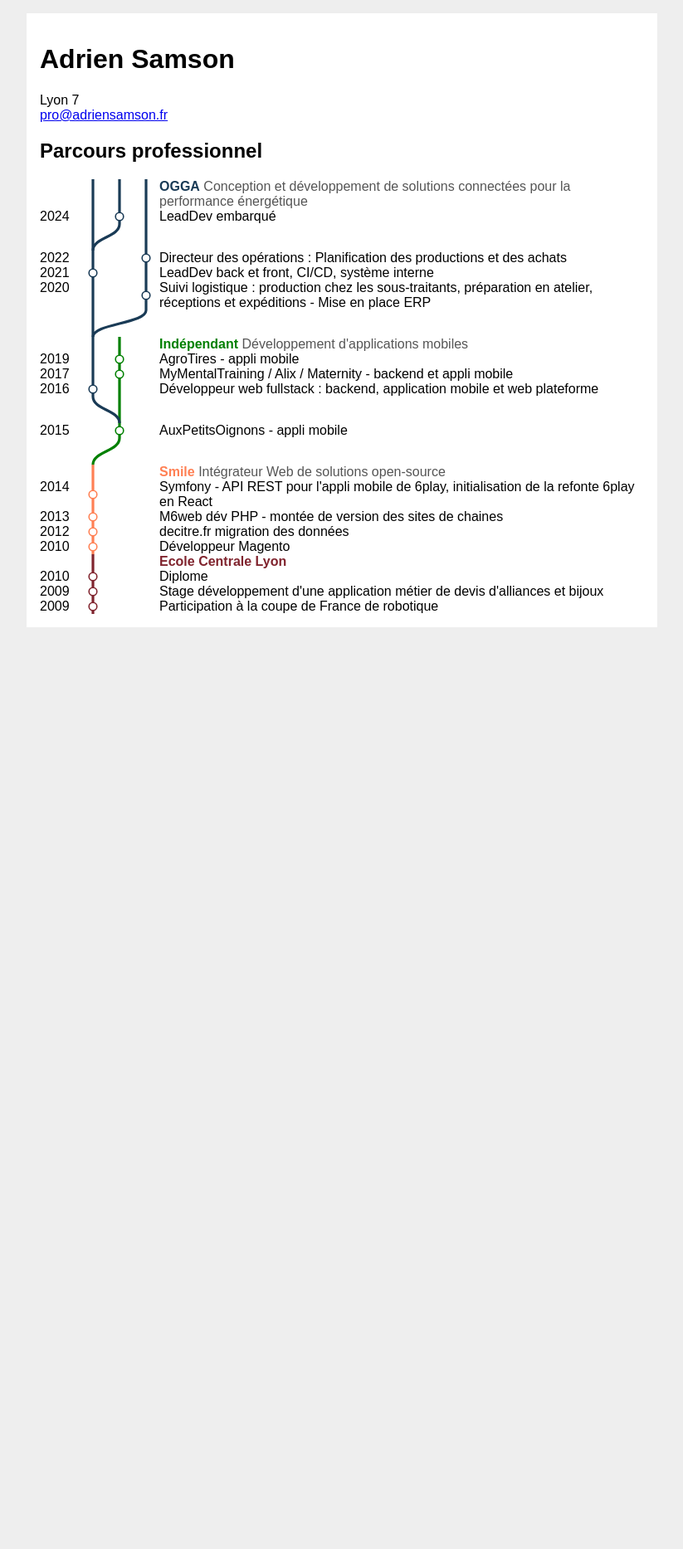
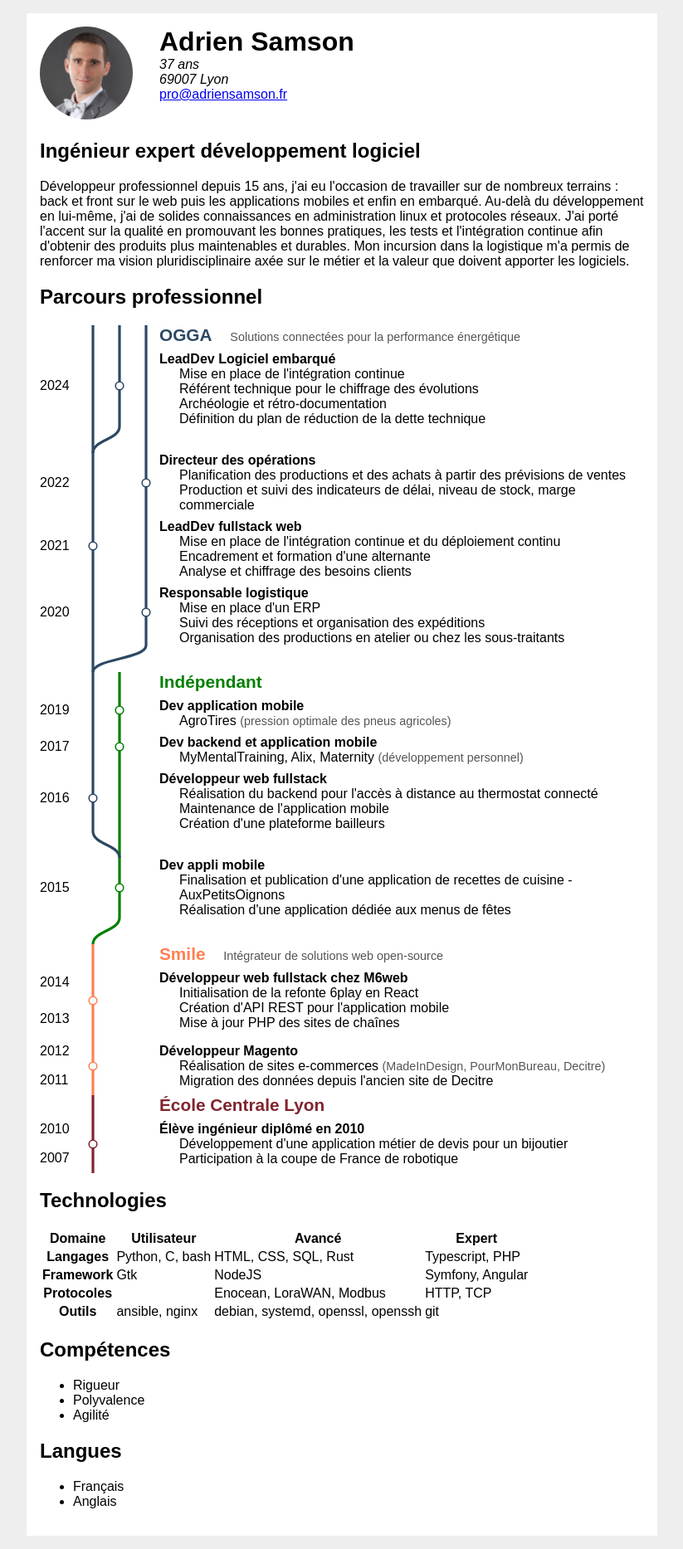
Before and after one commit to adriensamson/adriensamson.github.io, a Jekyll site: the page cv2025.html, which Jekyll copies as it is, in a window 1280 px wide. Shown: the whole page at 83% size, without its empty margins (228-1051 px from the left). Built offline with Jekyll 4.4.1, drawn with Linux system fonts in a browser that asks for light colours; before the commit the page ends 900 px from its top, so only the background shows below that.

Commit message:
continue cv

```diff
--- a/cv2025.html
+++ b/cv2025.html
@@ -4,6 +4,10 @@
     <meta charset="UTF-8">
     <title>CV Adrien Samson</title>
     <style>
+        @page {
+            size: A4;
+            margin: 1rem;
+        }
         html {
             background: #eeeeee;
             color: #000000;
@@ -17,12 +21,54 @@
             padding: 1rem;
             box-sizing: border-box;
         }
+        header {
+            display: flex;
+        }
+        header > div {
+            flex: 1
+        }
+        header > div.photo {
+            flex: 0 0 7rem;
+            margin-right: 2rem;
+        }
+        header > div.photo > img {
+            width: 100%;
+            border-radius: 100%;
+        }
+        header h1 {
+            margin: 0;
+        }
+
+        small {
+            color: #555555;
+            font-size: .9rem;
+        }
+
+        dl {
+            margin: .5rem 0;
+        }
+        dl:has(~ .fork) {
+            margin-bottom: 0;
+        }
+        dl.under-fork {
+            margin-top: 0;
+        }
+        dt {
+            font-weight: bold;
+        }
+        dd {
+            margin-left: 1.5rem;
+        }
+
         div.chronology {
             display: grid;
             grid-template-columns: [year] 3rem [track1] 2rem [track2] 2rem [track3] 2rem [track4 text] 1fr;
         }
         div.chronology div.year {
             grid-column: year;
+            display: flex;
+            flex-direction: column;
+            justify-content: space-around;
         }
         div.chronology .text {
             grid-column: text;
@@ -74,10 +120,13 @@
         }
         div.company {
             grid-column: text;
-            color: #555555;
+            font-size: 130%;
+        }
+        div.company strong {
+            margin-right: 1rem;
         }
         div.company.ogga strong {
-            color: #1a3b56;
+            color: #2c4863;
         }
         div.company.indep strong {
             color: green;
@@ -120,14 +169,26 @@
 </head>
 <body>
     <header>
+        <div class="photo">
+            <img src="images/portrait.jpg" alt="Adrien Samson">
+        </div>
         <div class="left">
             <h1>Adrien Samson</h1>
-            <div>Lyon 7</div>
+            <em>37 ans</em>
+            <address>69007 Lyon</address>
             <div><a href="mailto:pro@adriensamson.fr">pro@adriensamson.fr</a></div>
         </div>
-        <div class="right"></div>
     </header>
     <main>
+        <section>
+            <h2>Ingénieur expert développement logiciel</h2>
+            <p>
+                Développeur professionnel depuis 15 ans, j'ai eu l'occasion de travailler sur de nombreux terrains : back et front sur le web puis les applications mobiles et enfin en embarqué.
+                Au-delà du développement en lui-même, j'ai de solides connaissances en administration linux et protocoles réseaux.
+                J'ai porté l'accent sur la qualité en promouvant les bonnes pratiques, les tests et l'intégration continue afin d'obtenir des produits plus maintenables et durables.
+                Mon incursion dans la logistique m'a permis de renforcer ma vision pluridisciplinaire axée sur le métier et la valeur que doivent apporter les logiciels.
+            </p>
+        </section>
         <section>
             <h2>Parcours professionnel</h2>
             <div class="chronology">
@@ -135,95 +196,176 @@
                 <div class="track ogga track1"></div>
                 <div class="track ogga track2"></div>
                 <div class="track ogga track3"></div>
-                <div class="company ogga"><strong>OGGA</strong> Conception et développement de solutions connectées pour la performance énergétique</div>
+                <div class="company ogga"><strong>OGGA</strong> <small>Solutions connectées pour la performance énergétique</small></div>
 
                 <div class="year">2024</div>
                 <div class="track ogga track1"></div>
                 <div class="point ogga track2"></div>
                 <div class="track ogga track3"></div>
-                <div class="text">LeadDev embarqué</div>
+                <dl class="text">
+                    <dt>LeadDev Logiciel embarqué</dt>
+                    <dd>Mise en place de l'intégration continue</dd>
+                    <dd>Référent technique pour le chiffrage des évolutions</dd>
+                    <dd>Archéologie et rétro-documentation</dd>
+                    <dd>Définition du plan de réduction de la dette technique</dd>
+                </dl>
                 <div class="fork ogga track1-2"></div>
                 <div class="track ogga track3"></div>
 
                 <div class="year">2022</div>
                 <div class="track ogga track1"></div>
                 <div class="point ogga track3"></div>
-                <div class="text">Directeur des opérations : Planification des productions et des achats</div>
-
+                <dl class="text under-fork">
+                    <dt>Directeur des opérations</dt>
+                    <dd>Planification des productions et des achats à partir des prévisions de ventes</dd>
+                    <dd>Production et suivi des indicateurs de délai, niveau de stock, marge commerciale</dd>
+                </dl>
                 <div class="year">2021</div>
                 <div class="point ogga track1"></div>
                 <div class="track ogga track3"></div>
-                <div class="text">LeadDev back et front, CI/CD,  système interne</div>
+                <dl class="text">
+                    <dt>LeadDev fullstack web</dt>
+                    <dd>Mise en place de l'intégration continue et du déploiement continu</dd>
+                    <dd>Encadrement et formation d'une alternante</dd>
+                    <dd>Analyse et chiffrage des besoins clients</dd>
+                </dl>
 
                 <div class="year">2020</div>
                 <div class="track ogga track1"></div>
                 <div class="point ogga track3"></div>
-                <div class="text">Suivi logistique : production chez les sous-traitants, préparation en atelier, réceptions et expéditions - Mise en place ERP</div>
+                <dl class="text">
+                    <dt>Responsable logistique<dt>
+                    <dd>Mise en place d'un ERP</dd>
+                    <dd>Suivi des réceptions et organisation des expéditions</dd>
+                    <dd>Organisation des productions en atelier ou chez les sous-traitants</dd>
+                </dl>
                 <div class="fork ogga2 track1-3"></div>
 
 
                 <div class="track ogga track1"></div>
                 <div class="track indep track2"></div>
-                <div class="company indep"><strong>Indépendant</strong> Développement d'applications mobiles</div>
+                <div class="company indep"><strong>Indépendant</strong></div>
 
                 <div class="year">2019</div>
                 <div class="track ogga track1"></div>
                 <div class="point indep track2"></div>
-                <div class="text">AgroTires - appli mobile</div>
-
+                <dl class="text">
+                    <dt>Dev application mobile</dt>
+                    <dd>AgroTires <small>(pression optimale des pneus agricoles)</small></dd>
+                </dl>
                 <div class="year">2017</div>
                 <div class="track ogga track1"></div>
                 <div class="point indep track2"></div>
-                <div class="text">MyMentalTraining / Alix / Maternity - backend et appli mobile</div>
+                <dl class="text">
+                    <dt>Dev backend et application mobile</dt>
+                    <dd>MyMentalTraining, Alix, Maternity <small>(développement personnel)</small></dd>
+                </dl>
 
                 <div class="year">2016</div>
                 <div class="point ogga track1"></div>
                 <div class="track indep track2"></div>
-                <div class="text">Développeur web fullstack : backend, application mobile et web plateforme</div>
+                <dl class="text">
+                    <dt>Développeur web fullstack</dt>
+                    <dd>Réalisation du backend pour l'accès à distance au thermostat connecté</dd>
+                    <dd>Maintenance de l'application mobile</dd>
+                    <dd>Création d'une plateforme bailleurs</dd>
+                </dl>
 
                 <div class="fork indep-ogga track1-2"></div>
 
                 <div class="year">2015</div>
                 <div class="point indep track2"></div>
-                <div class="text">AuxPetitsOignons - appli mobile</div>
+                <dl class="text under-fork">
+                    <dt>Dev appli mobile</dt>
+                    <dd>Finalisation et publication d'une application de recettes de cuisine - AuxPetitsOignons</dd>
+                    <dd>Réalisation d'une application dédiée aux menus de fêtes</dd>
+                </dl>
 
                 <div class="fork smile-indep track1-2"></div>
 
                 <div class="track smile track1"></div>
-                <div class="company smile"><strong>Smile</strong> Intégrateur Web de solutions open-source</div>
+                <div class="company smile"><strong>Smile</strong> <small>Intégrateur de solutions web open-source</small></div>
 
-                <div class="year">2014</div>
+                <div class="year"><span>2014</span><span>2013</span></div>
                 <div class="point smile track1"></div>
-                <div class="text">Symfony - API REST pour l'appli mobile de 6play, initialisation de la refonte 6play en React</div>
+                <dl class="text">
+                    <dt>Développeur web fullstack chez M6web</dt>
+                    <dd>Initialisation de la refonte 6play en React</dd>
+                    <dd>Création d'API REST pour l'application mobile</dd>
+                    <dd>Mise à jour PHP des sites de chaînes</dd>
+                </dl>
 
-                <div class="year">2013</div>
+                <div class="year"><span>2012</span><span>2011</span></div>
                 <div class="point smile track1"></div>
-                <div class="text">M6web dév PHP - montée de version des sites de chaines</div>
-
-                <div class="year">2012</div>
-                <div class="point smile track1"></div>
-                <div class="text">decitre.fr migration des données</div>
-
-                <div class="year">2010</div>
-                <div class="point smile track1"></div>
-                <div class="text">Développeur Magento</div>
+                <dl class="text">
+                    <dt>Développeur Magento</dt>
+                    <dd>Réalisation de sites e-commerces <small>(MadeInDesign, PourMonBureau, Decitre)</small></dd>
+                    <dd>Migration des données depuis l'ancien site de Decitre</dd>
+                </dl>
 
                 <div class="track ecl track1"></div>
-                <div class="company ecl"><strong>Ecole Centrale Lyon</strong></div>
+                <div class="company ecl"><strong>École Centrale Lyon</strong></div>
 
-                <div class="year">2010</div>
+                <div class="year"><span>2010</span><span>2007</span></div>
                 <div class="point ecl track1"></div>
-                <div class="text">Diplome</div>
-
-                <div class="year">2009</div>
-                <div class="point ecl track1"></div>
-                <div class="text">Stage développement d'une application métier de devis d'alliances et bijoux</div>
-
-                <div class="year">2009</div>
-                <div class="point ecl track1"></div>
-                <div class="text">Participation à la coupe de France de robotique</div>
+                <dl class="text">
+                    <dt>Élève ingénieur diplômé en 2010</dt>
+                    <dd>Développement d'une application métier de devis pour un bijoutier</dd>
+                    <dd>Participation à la coupe de France de robotique</dd>
+                </dl>
 
             </div>
+        </section>
+
+        <section>
+            <h2>Technologies</h2>
+
+            <table>
+                <thead>
+                <tr><th>Domaine</th><th>Utilisateur</th><th>Avancé</th><th>Expert</th></tr>
+                </thead>
+                <tbody>
+                <tr>
+                    <th>Langages</th>
+                    <td>Python, C, bash</td>
+                    <td>HTML, CSS, SQL, Rust</td>
+                    <td>
+                        Typescript, PHP
+                    </td>
+                </tr>
+                <tr>
+                    <th>Framework</th>
+                    <td>Gtk</td>
+                    <td>NodeJS</td>
+                    <td>Symfony, Angular</td>
+                </tr>
+                <tr>
+                    <th>Protocoles</th>
+                    <td></td>
+                    <td>Enocean, LoraWAN, Modbus</td>
+                    <td>HTTP, TCP</td>
+                </tr>
+                <tr>
+                    <th>Outils</th>
+                    <td>ansible, nginx</td>
+                    <td>debian, systemd, openssl, openssh</td>
+                    <td>git</td>
+                </tr>
+                </tbody>
+            </table>
+        </section>
+        <section>
+            <h2>Compétences</h2>
+            <ul>
+                <li>Rigueur</li>
+                <li>Polyvalence</li>
+                <li>Agilité</li>
+            </ul>
+            <h2>Langues</h2>
+            <ul>
+                <li>Français</li>
+                <li>Anglais</li>
+            </ul>
         </section>
     </main>
 </body>
```
Also changed, not shown: images/portrait.jpg (added), plop.svg (deleted).
